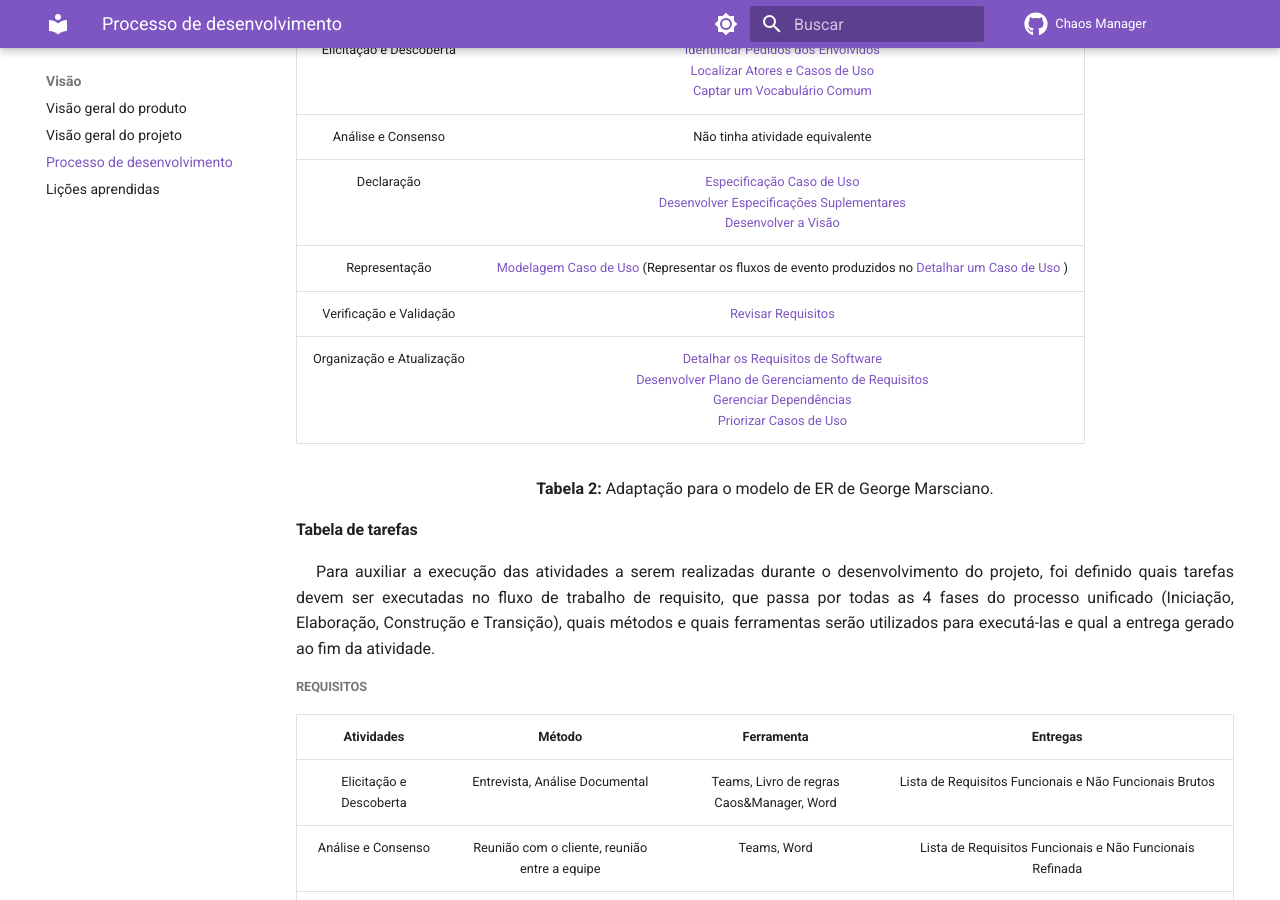
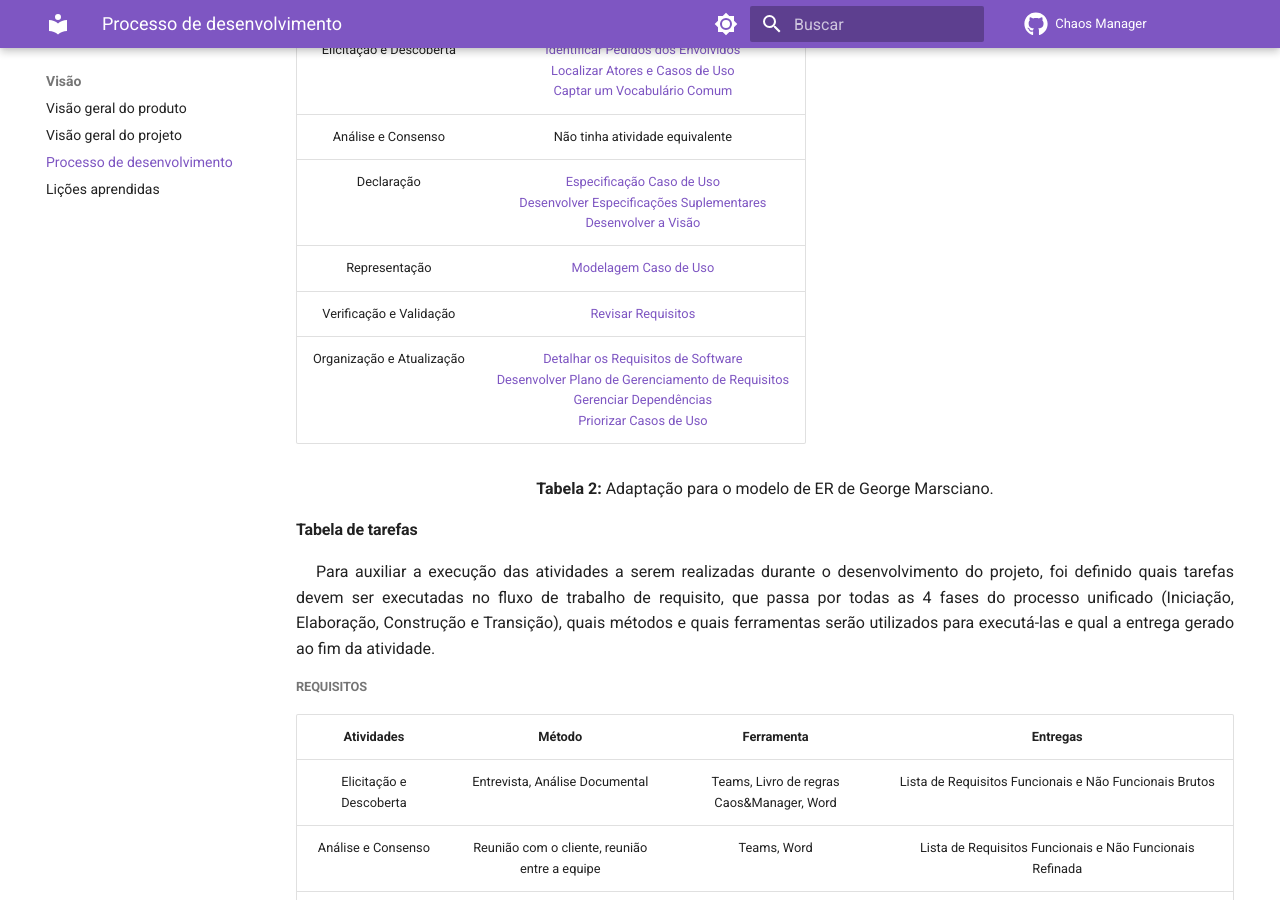
Before and after one commit to mdsreq-fga-unb/2023.2-ChaosManager, an MkDocs documentation site: the page built from docs/processo_software.md, in a window 1280 px wide and 900 px high, scrolled down 6394 px. Built offline with MkDocs 1.6.1 and Material for MkDocs 9.7.7, drawn with Linux system fonts in a browser that asks for light colours; comment, search, counter and statistics services are not loaded.

Commit message:
Update processo_software.md

```diff
--- a/docs/processo_software.md
+++ b/docs/processo_software.md
@@ -189,7 +189,7 @@ O Processo Unificado já possui uma ER, com determinadas tarefas a serem seguida
 | Elicitação e Descoberta   | [Identificar Pedidos dos Envolvidos](https://www.cin.ufpe.br/~gta/rup-vc/value_creation/tasks/elicit_stakeholder_requests_vc_5B7948C2.html)<br>[Localizar Atores e Casos de Uso](https://www.cin.ufpe.br/~gta/rup-vc/core.base_rup/tasks/find_actors_and_use_cases_1ACB35F0.html)<br>[Captar um Vocabulário Comum](https://www.cin.ufpe.br/~gta/rup-vc/core.base_rup/tasks/capture_common_vocabulary_9BA76DA7.html) |
 | Análise e Consenso        |   Não tinha atividade equivalente  |
 | Declaração                | [Especificação Caso de Uso](https://www.cin.ufpe.br/~gta/rup-vc/core.base_rup/tasks/detail_a_use_case_D9BECBF4.html) <br>[Desenvolver Especificações Suplementares](https://www.cin.ufpe.br/~gta/rup-vc/core.base_rup/tasks/develop_supplementary_specification_52FC4CAE.html)<br>[Desenvolver a Visão](https://www.cin.ufpe.br/~gta/rup-vc/core.base_rup/tasks/develop_vision_D9584F04.html)   |
-| Representação             | [Modelagem Caso de Uso](https://www.cin.ufpe.br/~gta/rup-vc/core.base_rup/tasks/detail_a_use_case_D9BECBF4.html) (Representar os fluxos de evento produzidos no [Detalhar um Caso de Uso](https://www.cin.ufpe.br/~gta/rup-vc/core.base_rup/tasks/detail_a_use_case_D9BECBF4.html) )     |
+| Representação             | [Modelagem Caso de Uso](https://www.cin.ufpe.br/~gta/rup-vc/core.base_rup/tasks/detail_a_use_case_D9BECBF4.html)     |
 | Verificação e Validação   | [Revisar Requisitos](https://www.cin.ufpe.br/~gta/rup-vc/core.base_rup/tasks/review_requirements_5DF661FE.html)    |
 | Organização e Atualização | [Detalhar os Requisitos de Software](https://www.cin.ufpe.br/~gta/rup-vc/core.base_rup/tasks/detail_software_requirements_A7F0A215.html)<br>[Desenvolver Plano de Gerenciamento de Requisitos](https://www.cin.ufpe.br/~gta/rup-vc/core.base_rup/tasks/develop_rm_plan_89FFEB9A.html)<br>[Gerenciar Dependências](https://www.cin.ufpe.br/~gta/rup-vc/core.base_rup/tasks/manage_dependencies_4F6CEFAA.html)<br>[Priorizar Casos de Uso](https://www.cin.ufpe.br/~gta/rup-vc/value_creation/tasks/prioritize_use_cases_vc_5D6764AD.html)    |
 
```
